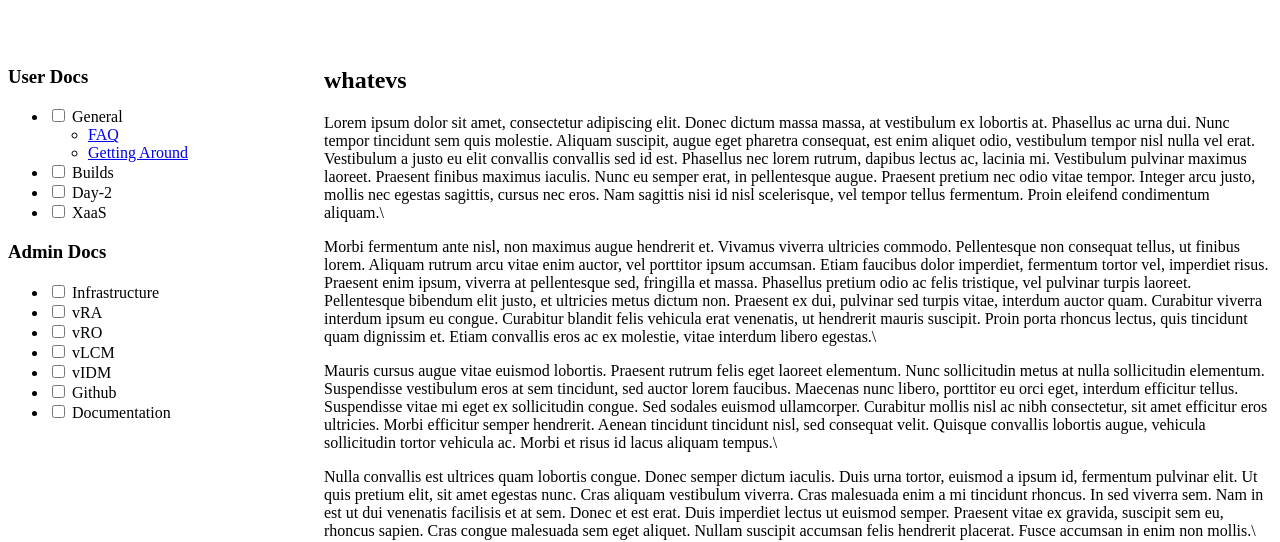
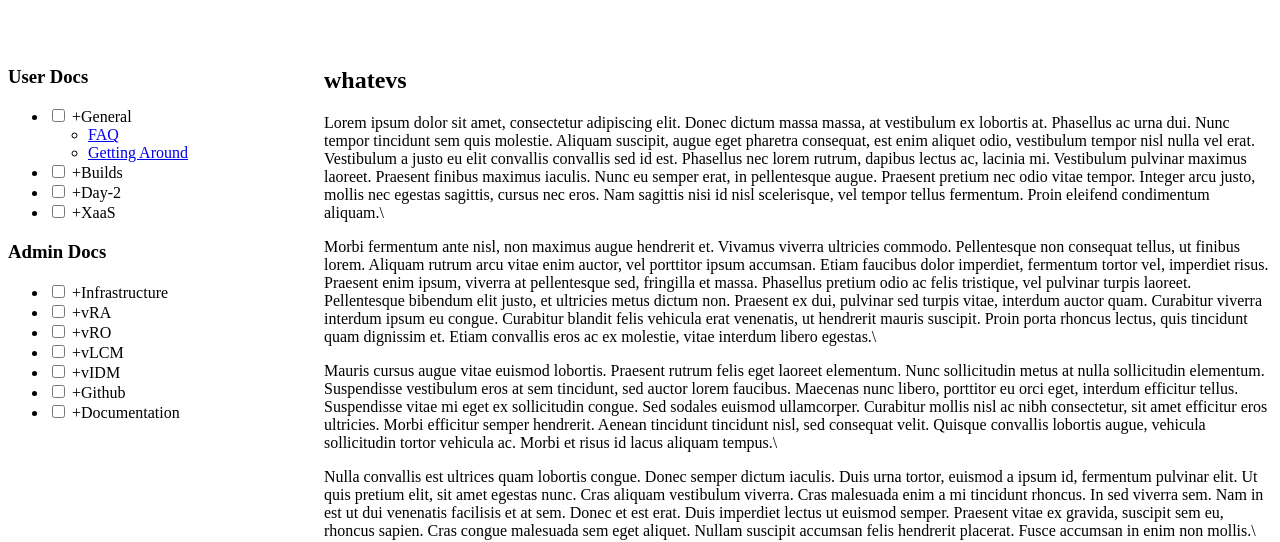
Before and after one commit to emacintosh/eric-docs, a Jekyll site: the page built from readme.md, in a window 1280 px wide. Shown: the part 160-702 px from the top of the page. Built offline with Jekyll 4.4.1, drawn with Linux system fonts in a browser that asks for light colours; our own code applies the rules of GitHub Pages for plain Markdown files.

Commit message:
Update default.html

```diff
--- a/_layouts/default.html
+++ b/_layouts/default.html
@@ -14,7 +14,7 @@
         <h3>{{item.title}}</h3>
         <ul>
         {% for entry in item.subfolderitems %}
-        <li><input type="checkbox" id={{entry.title}}>
+        <li><input type="checkbox" id={{entry.title}} class="checkbox">
           <label for={{entry.title}}>{{entry.title}}
           <ul>
             {% for page in site.pages %}
```
